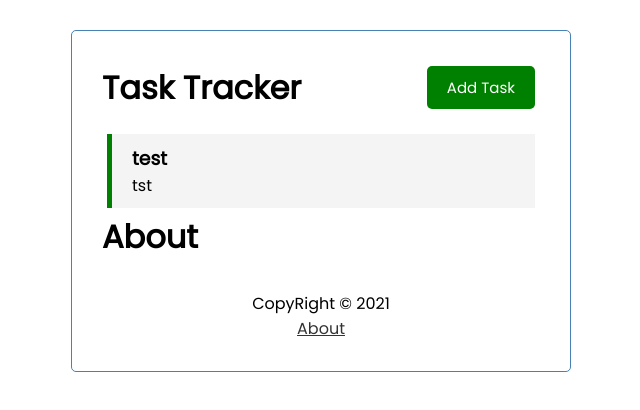
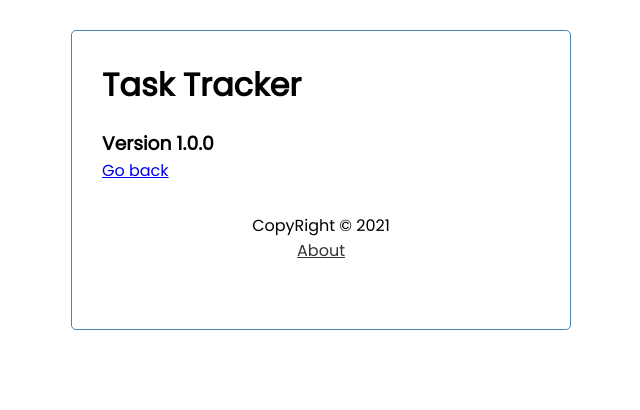
Before and after one commit to najim-el-guennouni/vue_crash_project, a Vue app: page /about in a window 1280 px wide. Shown: the top 410 px of the page, without its empty margins (319-959 px from the left). Built offline with nearby package versions, Linux system fonts and the light colour scheme; data requests are answered from the project's data file; the HTML template or start-up script is replaced by a standard one.

Commit message:
the end Project

```diff
--- a/db.json
+++ b/db.json
@@ -2,9 +2,9 @@
   "tasks": [
     {
       "text": "test",
-      "day": "tst",
+      "day": "2023-09-10",
       "reminder": true,
-      "id": 2
+      "id": 3
     }
   ]
 }
--- a/src/App.vue
+++ b/src/App.vue
@@ -5,103 +5,33 @@
       title="Task Tracker"
       :showAddTask="showAddTask"
     />
-    <div v-if="showAddTask">
-      <AddTask @add-task="addTask" />
-    </div>
 
-    <Tasks
-      @toggle-reminder="toggleReminder"
-      @delete-task="deleteTask"
-      :tasks="tasks"
-    />
-
-    <router-view></router-view>
+    <router-view :showAddTask="showAddTask"></router-view>
 
     <Footer />
   </div>
 </template>
 <script>
 import Header from './components/Header.vue';
-import Footer from './components/Footer.vue'
-import Tasks from './components/Tasks.vue';
-import AddTask from './components/AddTask.vue';
+import Footer from './components/Footer.vue';
+
 export default {
   name: 'App',
   components: {
     Header,
     Footer,
-    Tasks,
-    AddTask,
   },
   data() {
     return {
-      tasks: [],
       showAddTask: false,
     };
   },
   methods: {
     toggleAddTask() {
       this.showAddTask = !this.showAddTask;
-    },
-   async addTask(task) {
-    const res = await fetch('http://localhost:5000/tasks',{
-      method : 'POST',
-      headers:{
-        'Content-type' : 'application/json',
-      },
-      body: JSON.stringify(task)
+    }
+  },
 
-    })
-
-    const data = await res.json()
-    this.tasks = [...this.tasks, data]
-
-      this.tasks = [...this.tasks, task];
-    },
-   async deleteTask(id) {
-      if (confirm('Are you sure ?')) {
-        const res = await fetch (`http://localhost:5000/tasks/${id}`,{
-          method: 'DELETE'
-        })
-
-        res.status === 200 ? (
-        this.tasks = this.tasks.filter((task) => task.id !== id) ) : alert("Error Delete task")
-      }
-    },
-   async  toggleReminder(id) {
-
-    const taskToToggle  = await this.fetchTask(id)
-    const updTask = {...taskToToggle, reminder: !taskToToggle.reminder}
-
-    const res = await fetch(`http://localhost:5000/tasks/${id}`,{
-      method: 'PUT',
-      headers:{
-        'Content-type':'application/json'
-      },
-      body:JSON.stringify(updTask)
-    })
-
-    const data = await res.json()
-      this.tasks = this.tasks.map((task) =>
-        task.id === id ? { ...task, reminder: data.reminder } : task
-      );
-    },
-    async fetchTasks() {
-      const res = await fetch('http://localhost:5000/tasks');
-
-      const data = await res.json()
-      return data
-    },
-    async fetchTask(id) {
-      const res = await fetch(`http://localhost:5000/task/${id}`);
-
-      const data = await res.json()
-      return data
-    },
-  },
- async created() {
-    this.tasks = await this.fetchTasks()
-  },
 };
 </script>
 <style>
--- a/src/components/AddTask.vue
+++ b/src/components/AddTask.vue
@@ -7,7 +7,7 @@
 
     <div class="form-control">
       <label>Day & Time</label>
-      <input type="text" name="day" v-model="day" placeholder="Add Day & Time" />
+      <input type="date" name="day" v-model="day" placeholder="Add Day & Time" />
     </div>
     <div class="form-control form-control-check">
       <label>Set Reminder</label>
--- a/src/components/Footer.vue
+++ b/src/components/Footer.vue
@@ -1,7 +1,7 @@
 <template>
     <footer>
         <p>CopyRight &copy; 2021 </p>
-        <a href="/about">About</a>
+        <router-link to="/about">About</router-link>
 
     </footer>
 </template>
--- a/src/components/Header.vue
+++ b/src/components/Header.vue
@@ -2,7 +2,7 @@
   <header>
     <h1>{{ title }}</h1>
 
-    <Button
+    <Button  v-show="homePage"
       @btn-click="$emit('toggle-add-task')"
       :text="showAddTask ? 'Close' : 'Add Task'"
       :color="showAddTask ? 'red' : 'green'" />
@@ -20,6 +20,15 @@ export default {
 },
 components:{
   Button,
+},
+computed:{
+  homePage(){
+    if (this.$route.path === '/') {
+      return true
+    }else{
+      return false
+    }
+  }
 }
 };
 </script>
--- a/src/router/index.js
+++ b/src/router/index.js
@@ -1,8 +1,14 @@
 import { createRouter, createWebHistory } from 'vue-router'
+import Home from '../views/Home.vue'
 import About from '../views/About.vue'
 
 const routes = [
 
+  {
+    path: '/',
+    name: 'Home',
+    component: Home,
+  },
   {
     path: '/about',
     name: 'About',
--- a/src/views/About.vue
+++ b/src/views/About.vue
@@ -1,5 +1,6 @@
 <template>
-    <h1>
-        About
-    </h1>
+    <h3>
+        Version 1.0.0
+    </h3>
+    <router-link to="/">Go back</router-link>
 </template>
--- /dev/null
+++ b/src/views/Home.vue
@@ -0,0 +1,91 @@
+<template>
+
+        <AddTask
+        v-show="showAddTask"
+        @add-task="addTask" />
+
+      <Tasks
+        @toggle-reminder="toggleReminder"
+        @delete-task="deleteTask"
+        :tasks="tasks"
+      />
+
+</template>
+<script>
+import Tasks from '../components/Tasks.vue';
+import AddTask from '../components/AddTask.vue';
+export default {
+    name : 'Home',
+    props:{
+     showAddTask:Boolean   ,
+    },
+    components:{
+        Tasks,
+        AddTask,
+    },
+    data(){
+        return {
+        tasks: [],
+    }
+    },
+    methods: {
+    async addTask(task) {
+      const res = await fetch('http://localhost:5000/tasks', {
+        method: 'POST',
+        headers: {
+          'Content-type': 'application/json',
+        },
+        body: JSON.stringify(task),
+      });
+
+      const data = await res.json();
+      this.tasks = [...this.tasks, data];
+
+      this.tasks = [...this.tasks, task];
+    },
+    async deleteTask(id) {
+      if (confirm('Are you sure ?')) {
+        const res = await fetch(`http://localhost:5000/tasks/${id}`, {
+          method: 'DELETE',
+        });
+
+        res.status === 200
+          ? (this.tasks = this.tasks.filter((task) => task.id !== id))
+          : alert('Error Delete task');
+      }
+    },
+    async toggleReminder(id) {
+      const taskToToggle = await this.fetchTask(id);
+      const updTask = { ...taskToToggle, reminder: !taskToToggle.reminder };
+
+      const res = await fetch(`http://localhost:5000/tasks/${id}`, {
+        method: 'PUT',
+        headers: {
+          'Content-type': 'application/json',
+        },
+        body: JSON.stringify(updTask),
+      });
+
+      const data = await res.json();
+      this.tasks = this.tasks.map((task) =>
+        task.id === id ? { ...task, reminder: data.reminder } : task
+      );
+    },
+    async fetchTasks() {
+      const res = await fetch('http://localhost:5000/tasks');
+
+      const data = await res.json();
+      return data;
+    },
+    async fetchTask(id) {
+      const res = await fetch(`http://localhost:5000/task/${id}`);
+
+      const data = await res.json();
+      return data;
+    },
+  },
+  async created() {
+    this.tasks = await this.fetchTasks();
+  },
+};
+</script>
```
